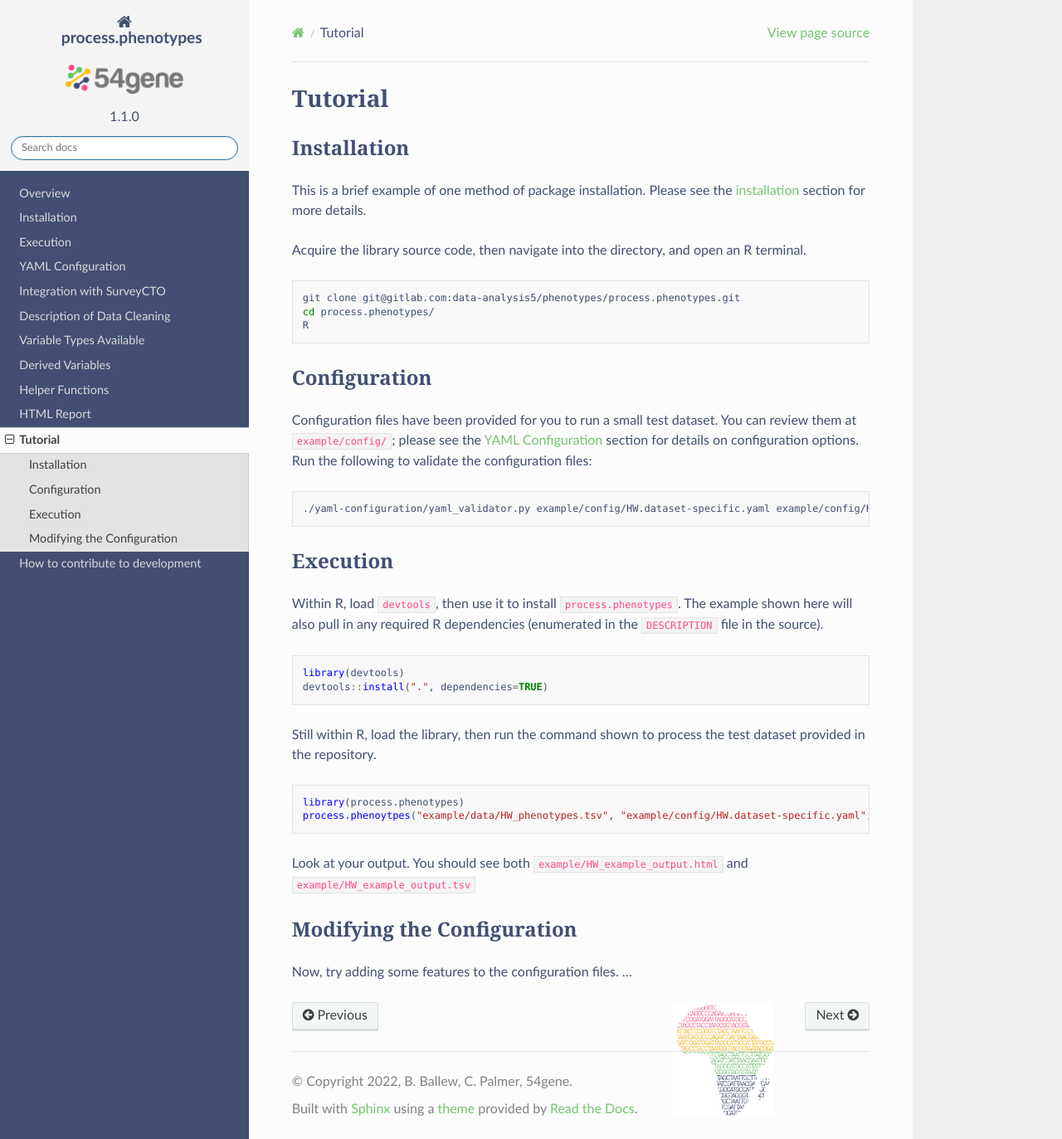
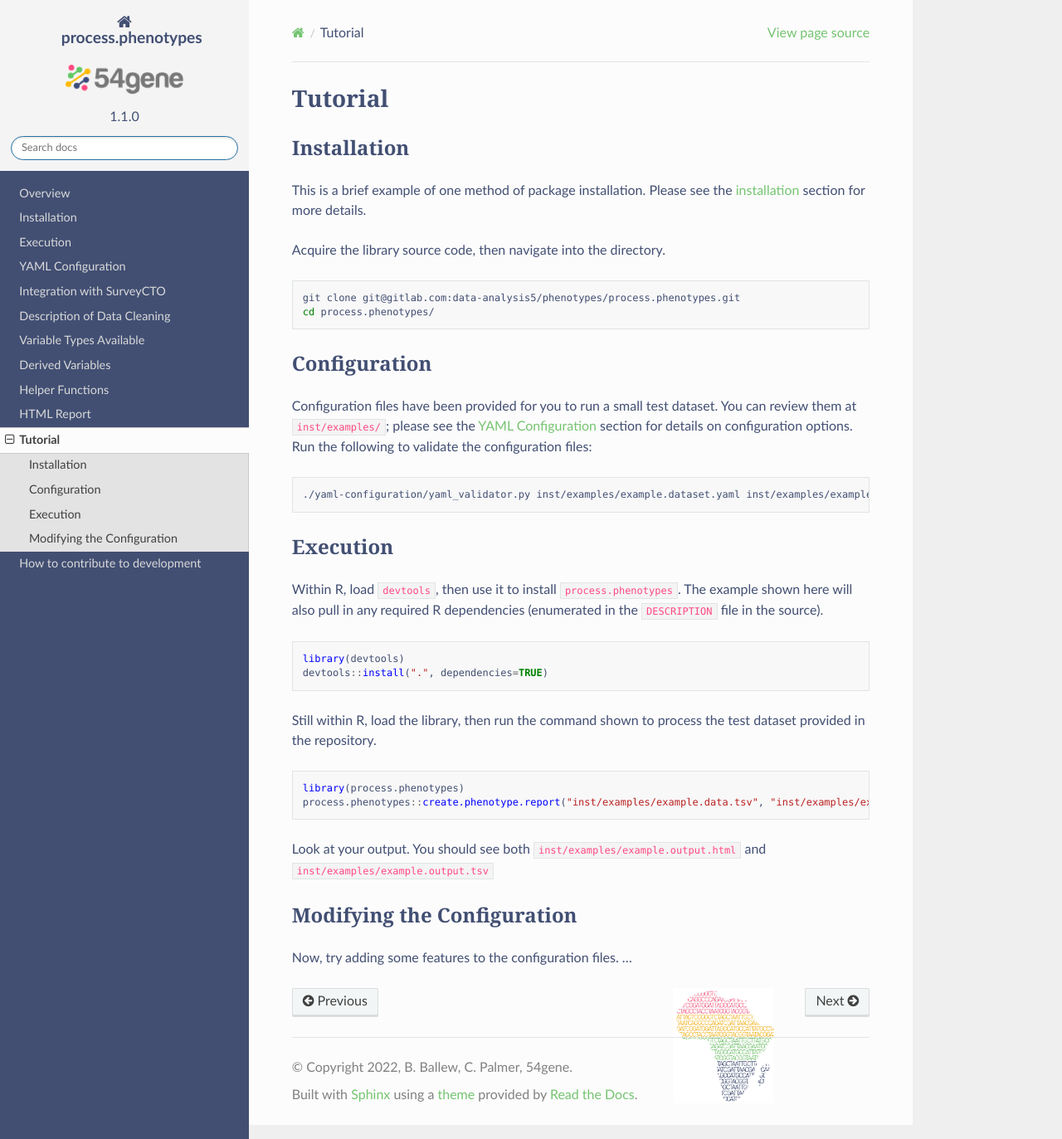
Before and after one commit to bballew/process.phenotypes, a Sphinx documentation site: the page built from docs/source/tutorial.md, in a window 1280 px wide and 1373 px high. Shown: the whole window at 83% size. Built offline with Sphinx 7.4.7 and the Read the Docs theme 2.0.0, drawn with Linux system fonts in a browser that asks for light colours.

Commit message:
docs: update tutorial

````diff
--- a/docs/source/tutorial.md
+++ b/docs/source/tutorial.md
@@ -5,19 +5,18 @@
 This is a brief example of one method of package installation.  Please see the [installation](installation.md) section for more details.
 
 
-Acquire the library source code, then navigate into the directory, and open an R terminal.
+Acquire the library source code, then navigate into the directory.
 
 ```bash
 git clone git@gitlab.com:data-analysis5/phenotypes/process.phenotypes.git
 cd process.phenotypes/
-R
 ```
 ## Configuration
 
-Configuration files have been provided for you to run a small test dataset.  You can review them at `example/config/`; please see the [YAML Configuration](yaml_config.md) section for details on configuration options.  Run the following to validate the configuration files:
+Configuration files have been provided for you to run a small test dataset.  You can review them at `inst/examples/`; please see the [YAML Configuration](yaml_config.md) section for details on configuration options.  Run the following to validate the configuration files:
 
 ```bash
-./yaml-configuration/yaml_validator.py example/config/HW.dataset-specific.yaml example/config/HW.shared_models.yaml
+./yaml-configuration/yaml_validator.py inst/examples/example.dataset.yaml inst/examples/example.shared_models.yaml yaml-configuration/schema.datasets.yaml yaml-configuration/schema.shared-models.yaml
 ```
 
 ## Execution
@@ -33,10 +32,10 @@
 
 ```r
 library(process.phenotypes)
-process.phenoytpes("example/data/HW_phenotypes.tsv", "example/config/HW.dataset-specific.yaml", "example/config/HW.shared-models.yaml", "example/HW_example_output.html")
+process.phenotypes::create.phenotype.report("inst/examples/example.data.tsv", "inst/examples/example.dataset.yaml", "inst/examples/example.shared_models.yaml", "inst/examples/example.output.html")
 ```
 
-Look at your output.  You should see both `example/HW_example_output.html` and `example/HW_example_output.tsv`
+Look at your output.  You should see both `inst/examples/example.output.html` and `inst/examples/example.output.tsv`
 
 ## Modifying the Configuration
 
````
